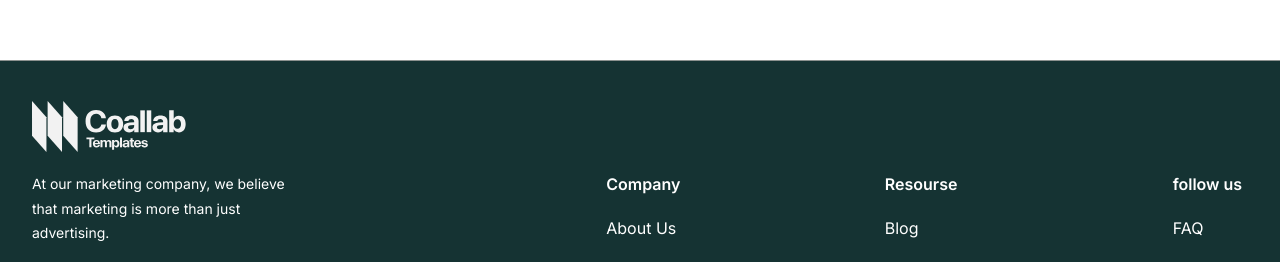
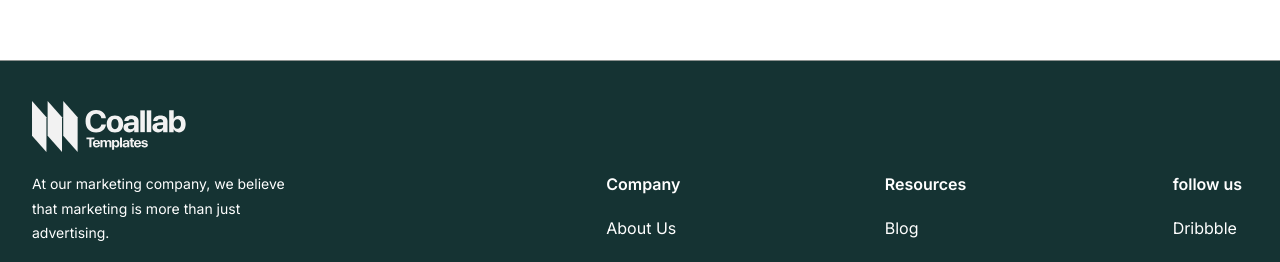
Before and after one commit to Coal-lab-Team/Frontend, a Next.js app: page / in a window 1280 px wide. Shown: the part 841-1103 px from the top of the page. Built offline with nearby package versions, Linux system fonts and the light colour scheme.

Commit message:
Footer Links

```diff
--- a/components/footer/footer.tsx
+++ b/components/footer/footer.tsx
@@ -47,7 +47,7 @@ const Footer = () => {
             </ul>
 
             <ul className="flex flex-col gap-y-5 max-[550px]:gap-y-3">
-              <span>Resourse</span>
+              <span>Resources</span>
               {FOOTER_LINKS.resourse.map((link) => (
                 <Link
                   href={link.link}
@@ -55,7 +55,7 @@ const Footer = () => {
                   className={cn(
                     "capitalize hover:font-medium hover:text-primary transition-colors duration-300",
                     {
-                      uppercase: link.label === "resource",
+                      uppercase: link.label === "resources",
                     }
                   )}
                 >
--- a/libs/constants.ts
+++ b/libs/constants.ts
@@ -19,7 +19,7 @@ export const FOOTER_LINKS: FooterLinkProps = {
     { id: 4, link: "articles?path=articles", label: "articles" },
   ],
   followus: [
-    { id: 1, link: "", label: "faq" },
+    { id: 1, link: "", label: "dribbble" },
     { id: 2, link: "", label: "behance" },
     { id: 3, link: "", label: "instagram" },
   ],
--- a/package.json
+++ b/package.json
@@ -19,14 +19,14 @@
     "tailwind-merge": "^2.2.0"
   },
   "devDependencies": {
-    "@types/node": "^20",
-    "@types/react": "^18",
+    "@types/node": "20.10.6",
+    "@types/react": "18.2.46",
     "@types/react-dom": "^18",
     "autoprefixer": "^10.0.1",
     "eslint": "^8",
     "eslint-config-next": "14.0.4",
     "postcss": "^8",
     "tailwindcss": "^3.3.0",
-    "typescript": "^5"
+    "typescript": "5.3.3"
   }
 }
```
Also changed, not shown: 1 other file (tests, documents, lock files or other folders).
